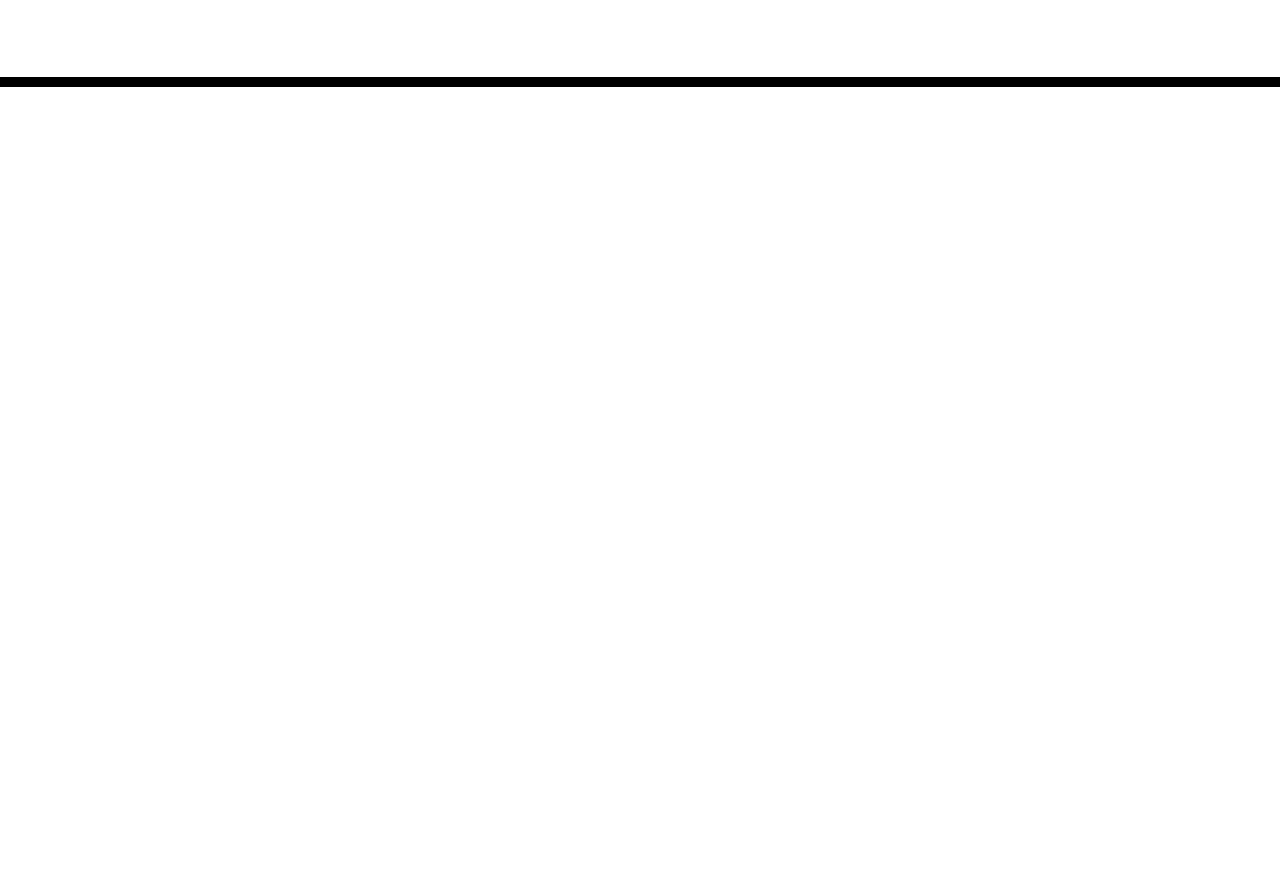
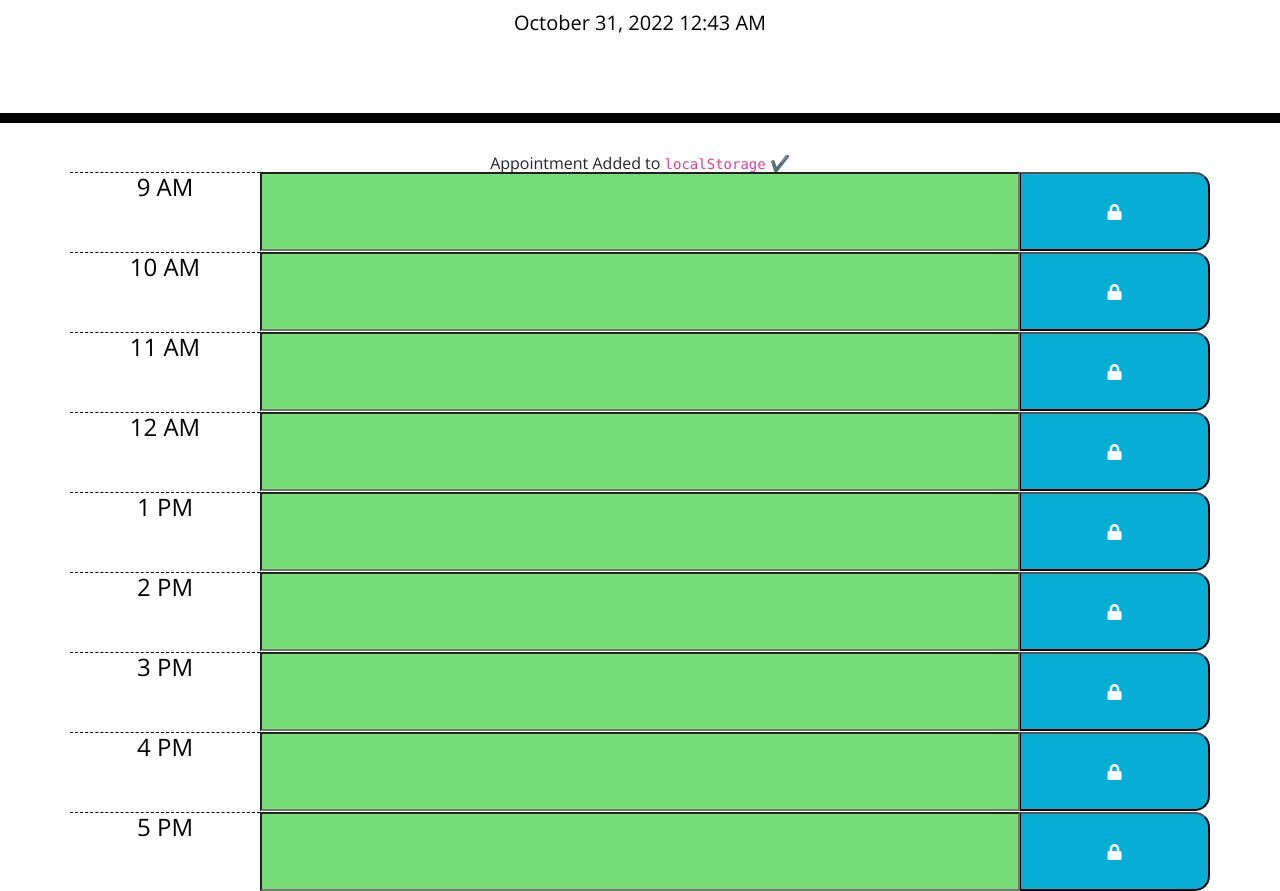
Before and after one commit to samermahir/hw-5-planner, a plain HTML site: page index.html in a window 1280 px wide. Shown: the part 181-1072 px from the top of the page. Before the commit the page ends 800 px from the top, so only its background shows below. Drawn offline with nearby package versions, Linux system fonts and the light colour scheme.

Commit message:
updates on index and js

```diff
--- a/index.html
+++ b/index.html
@@ -28,11 +28,59 @@
       <p class="lead">A simple calendar app for scheduling your work day</p>
       <p id="currentDay" class="lead"></p>
     </header>
-    <div class="container">
-      <!-- Timeblocks go here -->
-    </div>
+      <section class='text-center notification' id="notify">Appointment Added to <code>localStorage</code> ✔️</section>
+      <div class="container">
+        <section class="row time-block">
+          <h4 class="col-2 hour">9 AM</h4>
+          <input class="col-8 description" id="9" />
+          <button class="col-2 saveBtn"><i class="fas fa-lock"></i></button>
+        </section>
+        <section class="row time-block">
+          <h4 class="col-2 hour">10 AM</h4>
+          <input class="col-8 description" id="10" />
+          <button class="col-2 saveBtn"><i class="fas fa-lock"></i></button>
+        </section>
+        <section class="row time-block">
+          <h4 class="col-2 hour">11 AM</h4>
+          <input class="col-8 description" id="11" />
+          <button class="col-2 saveBtn"><i class="fas fa-lock"></i></button>
+        </section>
+        <section class="row time-block">
+          <h4 class="col-2 hour">12 AM</h4>
+          <input class="col-8 description" id="12" />
+          <button class="col-2 saveBtn"><i class="fas fa-lock"></i></button>
+        </section>
+        <section class="row time-block">
+          <h4 class="col-2 hour">1 PM</h4>
+          <input class="col-8 description" id="13" />
+          <button class="col-2 saveBtn"><i class="fas fa-lock"></i></button>
+        </section>
+        <section class="row time-block">
+          <h4 class="col-2 hour">2 PM</h4>
+          <input class="col-8 description" id="14" />
+          <button class="col-2 saveBtn"><i class="fas fa-lock"></i></button>
+        </section>
+        <section class="row time-block">
+          <h4 class="col-2 hour">3 PM</h4>
+          <input class="col-8 description" id="15" />
+          <button class="col-2 saveBtn"><i class="fas fa-lock"></i></button>
+        </section>
+        <section class="row time-block">
+          <h4 class="col-2 hour">4 PM</h4>
+          <input class="col-8 description" id="16" />
+          <button class="col-2 saveBtn"><i class="fas fa-lock"></i></button>
+        </section>
+        <section class="row time-block">
+          <h4 class="col-2 hour">5 PM</h4>
+          <input class="col-8 description" id="17" />
+          <button class="col-2 saveBtn"><i class="fas fa-lock"></i></button>
+        </section>
+      </div>
 
-    <script src="https://cdnjs.cloudflare.com/ajax/libs/jquery/3.2.1/jquery.min.js"></script>
+    <script src="https://code.jquery.com/jquery-3.4.1.min.js"></script>
     <script src="https://cdnjs.cloudflare.com/ajax/libs/moment.js/2.24.0/moment.min.js"></script>
-  </body>
+
+    <script src="script.js"></script>
+</body>
+
 </html>
--- a/script.js
+++ b/script.js
@@ -0,0 +1,36 @@
+var today = moment().format('LLL');
+$("#currentDay").text(today);
+
+
+var localTime = moment().format('HH');
+
+
+
+$(".saveBtn").on("click", function (event) {
+    event.preventDefault();
+
+    var userInfo = $(this).prev().val();
+
+    localStorage.setItem($(this).prev().attr("id"), userInfo)
+
+});
+
+
+   $("input").each(function () {
+        var selectedInput = parseInt($(this).attr("id"));
+
+        if (selectedInput > localTime) {
+            $(this).addClass("future")
+
+        } else if (selectedInput == localTime) {
+
+            $(this).addClass("present")
+
+        }
+        else {
+            $(this).addClass("past")
+
+        };
+
+        $("#" + selectedInput).val(localStorage.getItem(selectedInput))
+    });
```
Also changed, not shown: style.css (+9 -0 lines).
